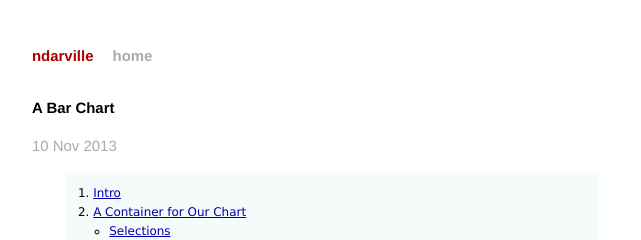
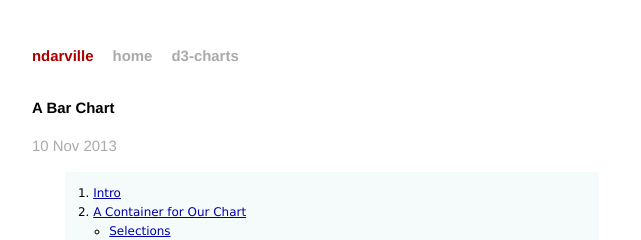
Before and after one commit to ndarville/ndarville.github.io, a Jekyll site: the page built from _posts/2013-11-10-a-bar-chart.markdown, in a window 1280 px wide and 900 px high. Shown: the top 240 px of the window, without its empty margins (308-949 px from the left). Built offline with Jekyll 4.4.1, drawn with Linux system fonts in a browser that asks for light colours; Markdown is read by kramdown in place of the engine named in the settings.

Commit message:
Added link to d3-charts repo

```diff
--- a/_layouts/default.html
+++ b/_layouts/default.html
@@ -18,6 +18,7 @@
             <div class="header">
                 <h1 class="title"><a href="/">{{ site.name }}</a></h1>
                 <a class="extra" href="/">home</a>
+                <a class="extra" href="https://github.com/ndarville/d3-charts/">d3-charts</a>
             </div>
 
             {{ content }}
```
